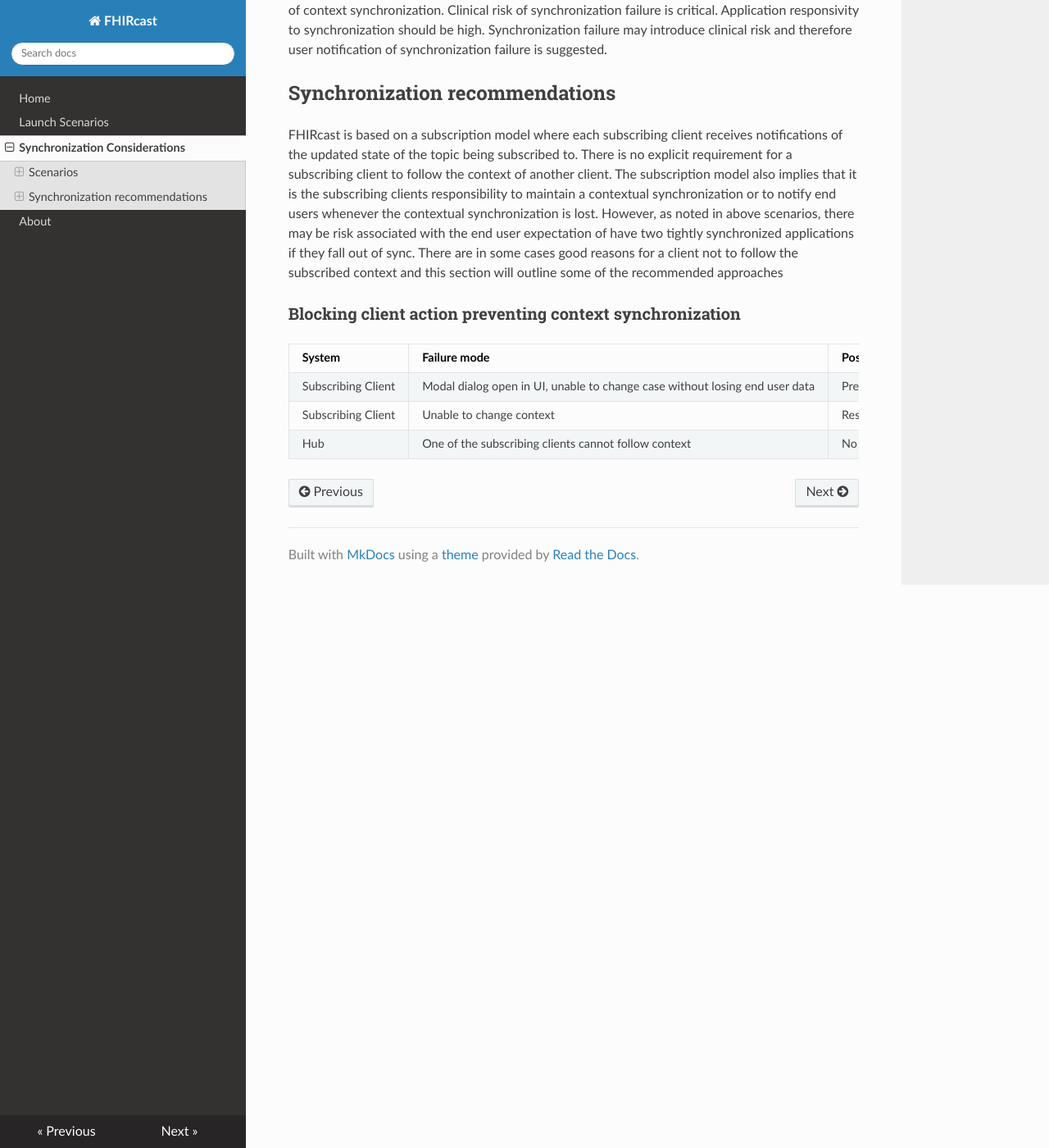
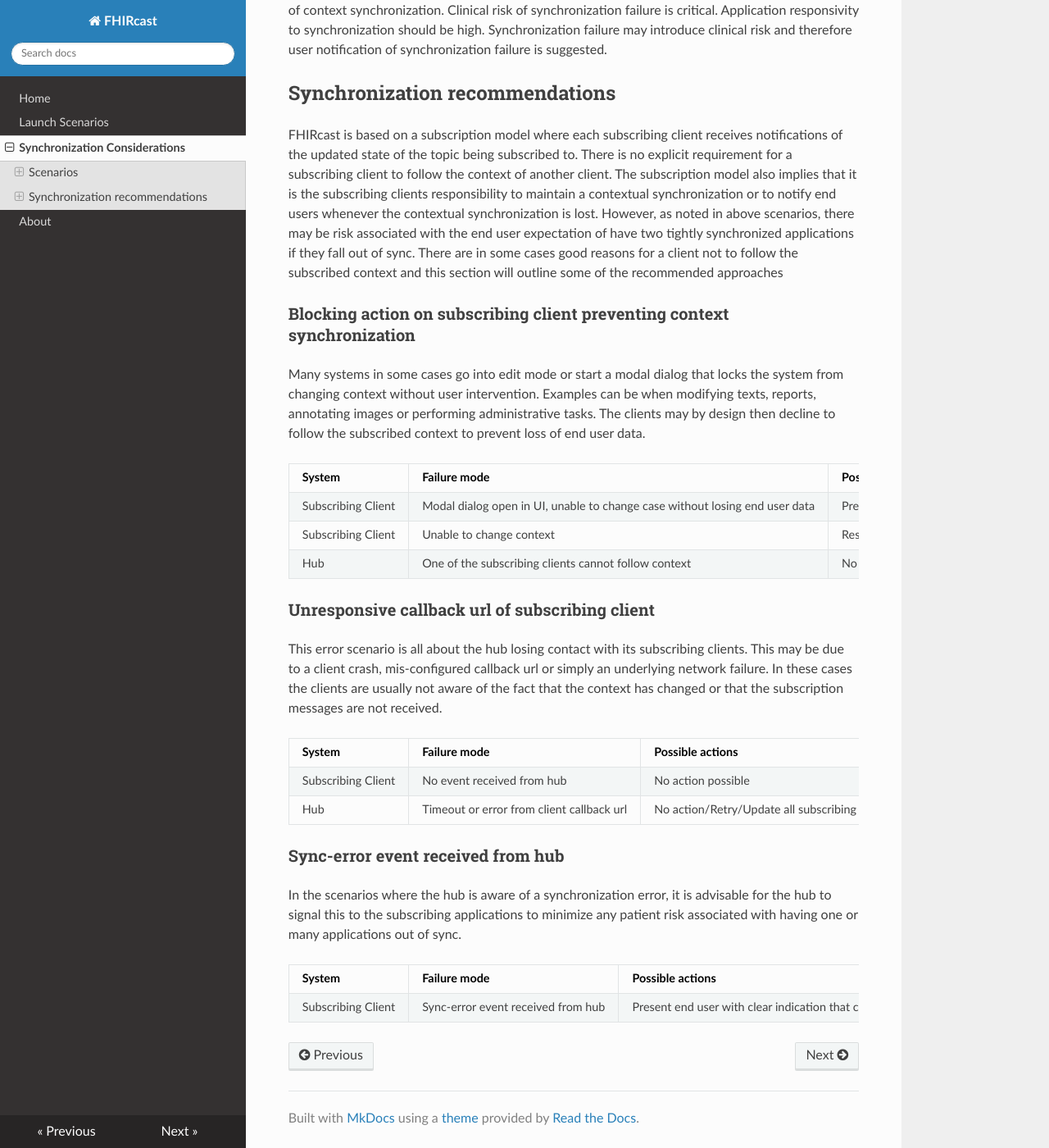
Before and after one commit to HL7/fhircast-docs, an MkDocs documentation site: the page built from docs/syncconsiderations.md, in a window 1280 px wide and 1400 px high, scrolled down 2035 px. Shown: the whole window at 82% size. Built offline with MkDocs 1.6.1, drawn with Linux system fonts in a browser that asks for light colours; nearby versions of some CDN libraries; old or Windows-style settings are respelled for this version of MkDocs.

Commit message:
Update syncconsiderations.md

```diff
--- a/docs/syncconsiderations.md
+++ b/docs/syncconsiderations.md
@@ -69,10 +69,26 @@ The subscription model also implies that it is the subscribing clients responsib
 However, as noted in above scenarios, there may be risk associated with the end user expectation of have two tightly synchronized applications if they fall out of sync.
 There are in some cases good reasons for a client not to follow the subscribed context and this section will outline some of the recommended approaches
 
-### Blocking client action preventing context synchronization
+### Blocking action on subscribing client preventing context synchronization
+Many systems in some cases go into edit mode or start a modal dialog that locks the system from changing context without user intervention. Examples can be when modifying texts, reports, annotating images or performing administrative tasks. The clients may by design then decline to follow the subscribed context to prevent loss of end user data.
 
 |System|Failure mode|Possible actions|
 |--|--|--|
 |Subscribing Client|Modal dialog open in UI, unable to change case without losing end user data|Present end user with clear indication that contextual synchronization is lost|
 |Subscribing Client|Unable to change context|Respond with a http status code of 409 conflict|
-|Hub|One of the subscribing clients cannot follow context| No action/update all subscribing clients with event sync-error |
+|Hub|One of the subscribing clients cannot follow context| No action/Update all subscribing clients with event sync-error|
+
+### Unresponsive callback url of subscribing client
+This error scenario is all about the hub losing contact with its subscribing clients. This may be due to a client crash, mis-configured callback url or simply an underlying network failure. In these cases the clients are usually not aware of the fact that the context has changed or that the subscription messages are not received.
+
+|System|Failure mode|Possible actions|
+|--|--|--|
+|Subscribing Client|No event received from hub|No action possible|
+|Hub|Timeout or error from client callback url|No action/Retry/Update all subscribing clients with event sync-error |
+
+### Sync-error event received from hub
+In the scenarios where the hub is aware of a synchronization error, it is advisable for the hub to signal this to the subscribing applications to minimize any patient risk associated with having one or many applications out of sync.
+
+|System|Failure mode|Possible actions|
+|--|--|--|
+|Subscribing Client|Sync-error event received from hub|Present end user with clear indication that contextual synchronization is lost|
```
